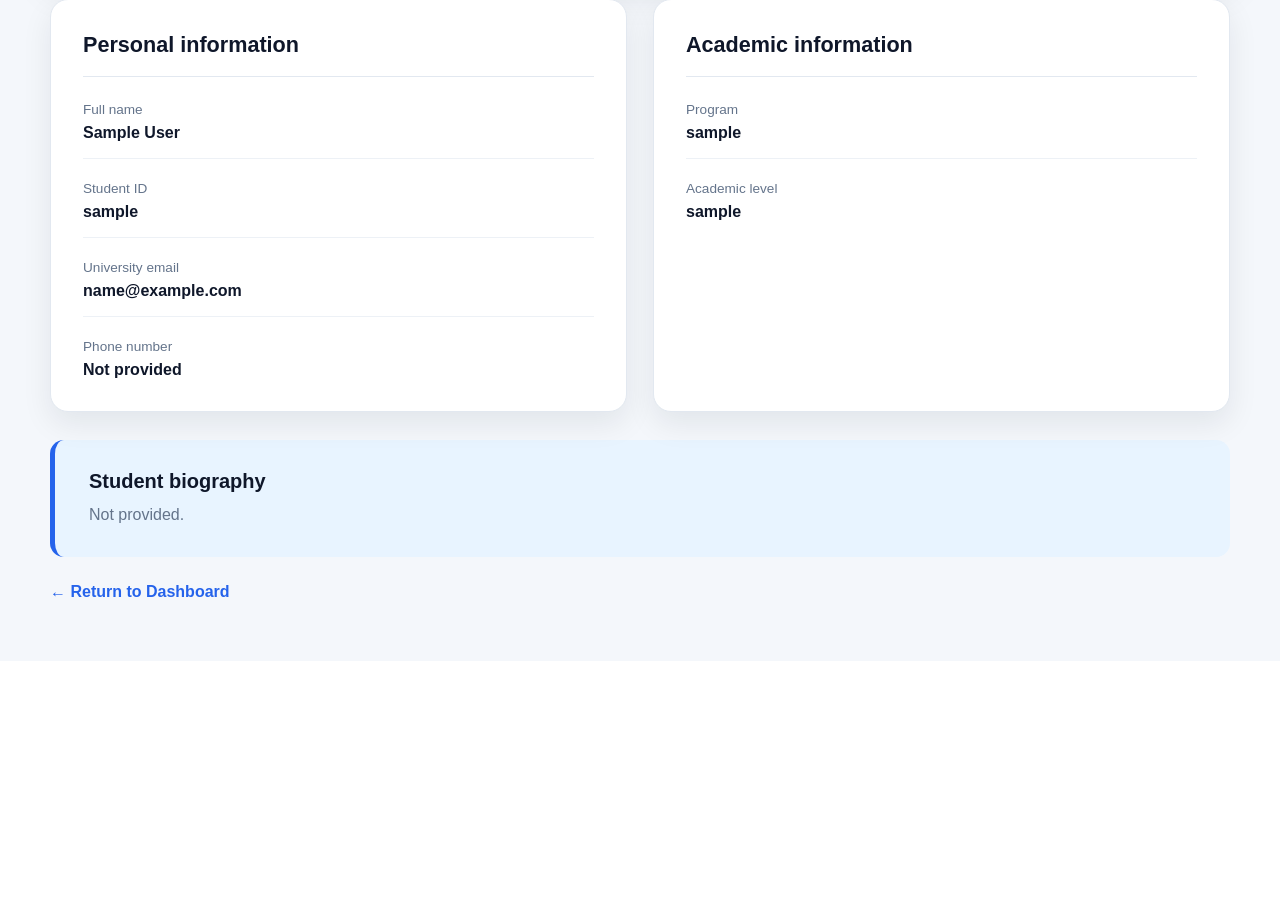
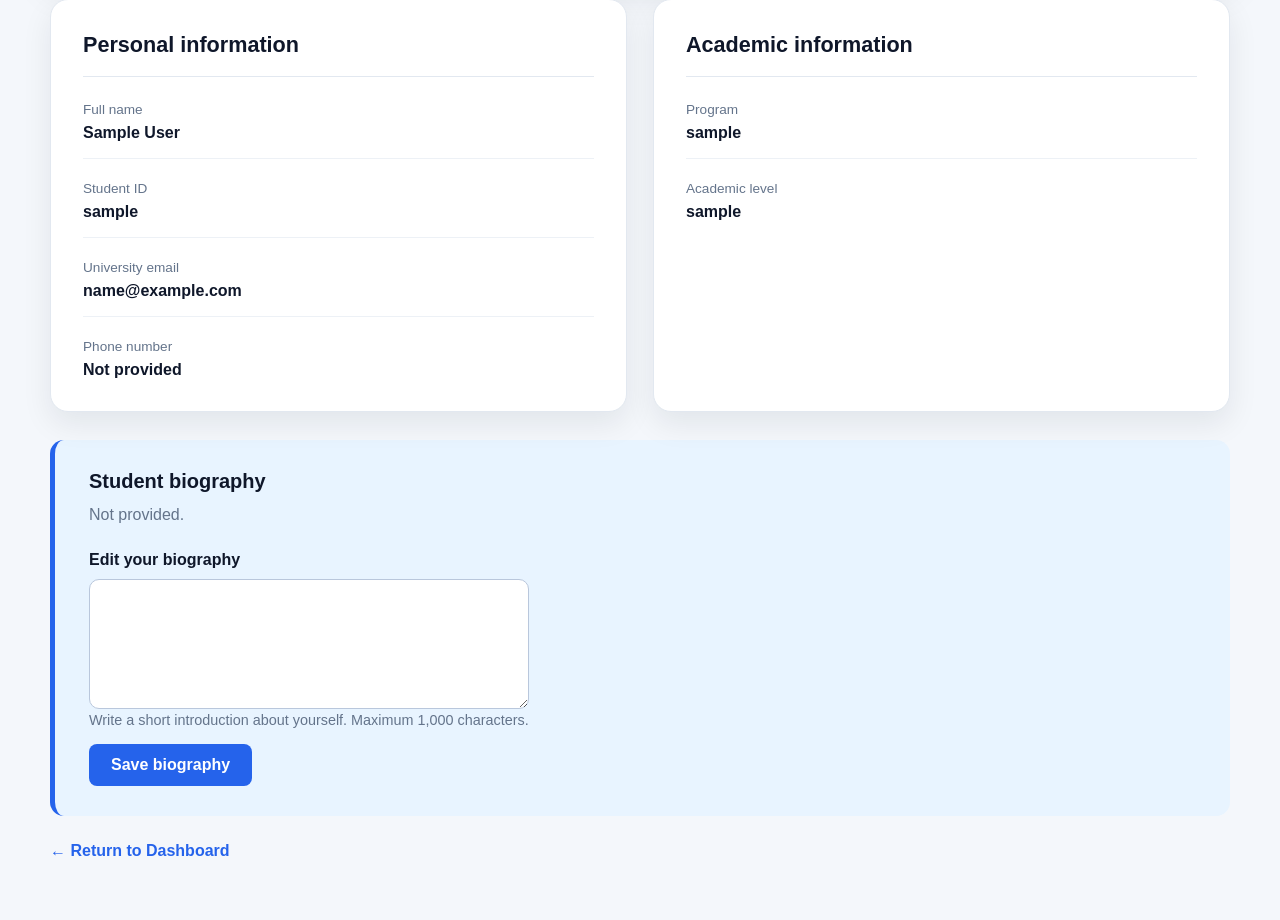
Before and after one commit to Bless01/secure-devsecops-pipeline, a Flask app: page /profile in a window 1280 px wide. Shown: the part 366-1286 px from the top of the page. Before the commit the page ends 963 px from the top, so only its background shows below. Run offline with Flask 3, Linux system fonts and the light colour scheme; the visitor is signed in with stand-in values (Sample User, id 1); data comes from the database, SQL or seed files in the repository.

Commit message:
Add biography editor

```diff
--- a/app/routes.py
+++ b/app/routes.py
@@ -1,7 +1,9 @@
+import secrets
 from functools import wraps
 
 from flask import (
     Blueprint,
+    abort,
     g,
     jsonify,
     redirect,
@@ -124,11 +126,50 @@ def grades():
     )
 
 
-@main.route("/profile")
+@main.route("/profile", methods=["GET", "POST"])
 @login_required
 def profile():
-    """Display the signed-in student's profile."""
-    return render_template("profile.html", student=g.student)
+    """Display and update the signed-in student's biography."""
+    if "profile_csrf_token" not in session:
+        session["profile_csrf_token"] = secrets.token_hex(32)
+
+    error = None
+    biography = g.student["biography"] or ""
+
+    if request.method == "POST":
+        submitted_token = request.form.get("csrf_token", "")
+
+        if not secrets.compare_digest(
+            submitted_token.encode("utf-8"),
+            session["profile_csrf_token"].encode("utf-8"),
+        ):
+            abort(400)
+
+        biography = request.form.get("biography", "").strip()
+
+        if len(biography) > 1000:
+            error = "Please keep your biography within 1,000 characters."
+        else:
+            db = get_db()
+            db.execute(
+                """
+                UPDATE students
+                SET biography = ?
+                WHERE id = ?
+                """,
+                (biography, g.student["id"]),
+            )
+            db.commit()
+
+            return redirect(url_for("main.profile"))
+
+    return render_template(
+        "profile.html",
+        student=g.student,
+        biography=biography,
+        error=error,
+        csrf_token=session["profile_csrf_token"],
+    )
 
 
 @main.route("/logout")
--- a/app/templates/profile.html
+++ b/app/templates/profile.html
@@ -10,6 +10,69 @@
         rel="stylesheet"
         href="{{ url_for('static', filename='style.css') }}"
     >
+
+    <style>
+        .biography-text {
+            white-space: pre-wrap;
+            overflow-wrap: anywhere;
+        }
+
+        .biography-form {
+            margin-top: 24px;
+        }
+
+        .biography-form label {
+            display: block;
+            margin-bottom: 10px;
+            font-weight: 600;
+        }
+
+        .biography-form textarea {
+            display: block;
+            box-sizing: border-box;
+            width: 100%;
+            min-height: 130px;
+            padding: 14px;
+            border: 1px solid #b9c7dc;
+            border-radius: 10px;
+            background: #ffffff;
+            color: #172b4d;
+            font: inherit;
+            line-height: 1.5;
+            resize: vertical;
+        }
+
+        .biography-form textarea:focus {
+            outline: 2px solid #2563eb;
+            outline-offset: 2px;
+        }
+
+        .biography-help {
+            margin-top: 10px;
+            font-size: 0.9rem;
+        }
+
+        .biography-form button {
+            margin-top: 12px;
+            padding: 12px 22px;
+            border: none;
+            border-radius: 8px;
+            background: #2563eb;
+            color: #ffffff;
+            font: inherit;
+            font-weight: 600;
+            cursor: pointer;
+        }
+
+        .biography-form button:hover {
+            background: #1d4ed8;
+        }
+
+        .biography-error {
+            color: #b91c1c;
+            font-weight: 600;
+        }
+    </style>
 </head>
 
 <body>
@@ -101,9 +164,42 @@
             <div>
                 <h2>Student biography</h2>
 
-                <p>
-                    {{ student['biography'] or 'Not provided.' }}
-                </p>
+                <p class="biography-text">{{ student['biography'] or 'Not provided.' }}</p>
+
+                {% if error %}
+                    <p class="biography-error" role="alert">
+                        {{ error }}
+                    </p>
+                {% endif %}
+
+                <form
+                    class="biography-form"
+                    method="post"
+                    action="{{ url_for('main.profile') }}"
+                >
+                    <input
+                        type="hidden"
+                        name="csrf_token"
+                        value="{{ csrf_token }}"
+                    >
+
+                    <label for="biography">Edit your biography</label>
+
+                    <textarea
+                        id="biography"
+                        name="biography"
+                        rows="4"
+                        maxlength="1000"
+                        aria-describedby="biography-help"
+                    >{{ biography }}</textarea>
+
+                    <p id="biography-help" class="biography-help">
+                        Write a short introduction about yourself.
+                        Maximum 1,000 characters.
+                    </p>
+
+                    <button type="submit">Save biography</button>
+                </form>
             </div>
         </section>
 
```
